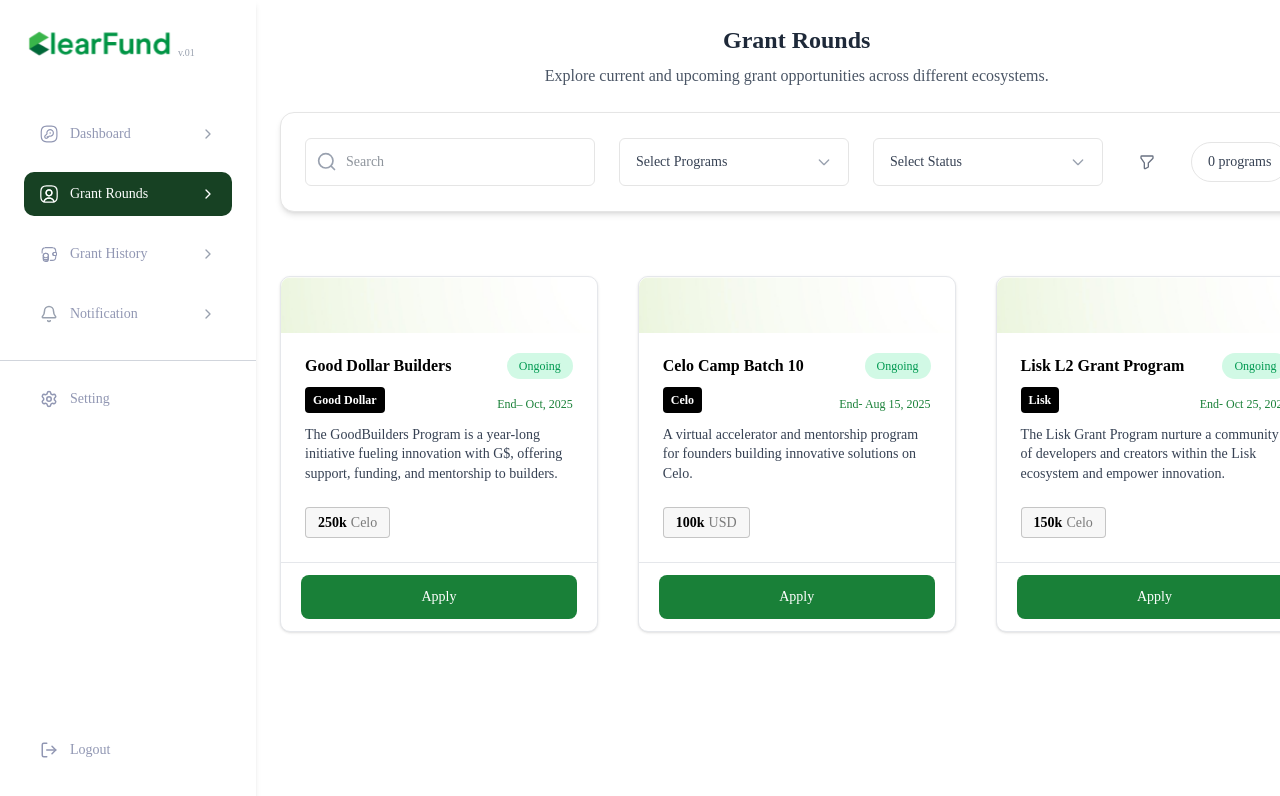
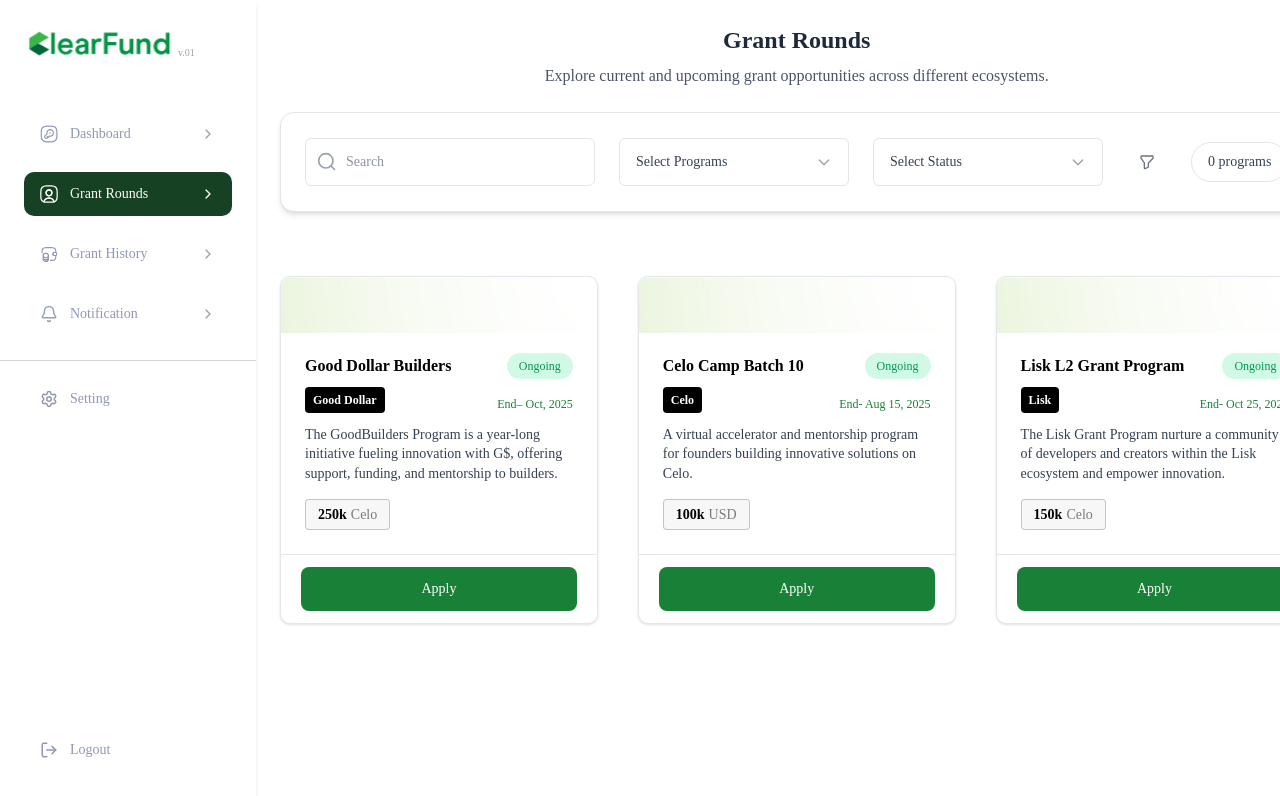
Before and after one commit to LighthouseL2/Clearfund, a Next.js app: page /grant-rounds in a window 1280 px wide. Shown: the top 796 px of the page. Built offline with nearby package versions, Linux system fonts and the light colour scheme; a web font is replaced by a local one.

Commit message:
feat: open PastGrant table links in new tab; refine GrantRoundCard layout alignment

```diff
--- a/src/components/GrantRoundCard.jsx
+++ b/src/components/GrantRoundCard.jsx
@@ -19,10 +19,10 @@
                 className="object-cover object-top rounded-t-lg"
               />
             </div>
+            {/* Card content */}
+            <div className="flex-grow mt-5 px-6 pb-6 flex flex-col">
 
-            {/* Card content */}
-            <div className="flex-grow mt-5 px-6 pb-6">
-              {/* Title and status */}
+              <div>
                 <div className="flex justify-between items-center mb-2">
                   <h3 className="text-[16px] text-black font-semibold leading-snug">
                     {item.title}
@@ -31,8 +31,6 @@
                     {item.status}
                   </span>
                 </div>
-
-              {/* Network and date */}
                 <div className="flex justify-between items-end mt-1 mb-3">
                   <span className="inline-block bg-black text-white text-[12px] font-bold font-sans rounded px-2 py-1">
                     {item.network}
@@ -40,19 +38,17 @@
                   <p className="text-[12px] text-[#198038] font-sans">{item.date}</p>
                 </div>
 
-              {/* Description */}
-              <p className="text-[14px] font-sans leading-snug text-gray-700 mb-6">
+
+                <p className="text-[14px] font-sans leading-snug text-gray-700">
                   {item.desc}
                 </p>
-
-              {/* Amount */}
-              <p className="inline-flex items-center border bg-[#D8D8D833] border-black/20 rounded py-1 px-3 gap-1 text-[14px] font-sans font-medium">
-                <span className=" text-black font-extrabold">{item.amount}</span>
+              </div>
+              <div className="flex-grow"></div>
+              <p className="inline-flex items-center border bg-[#D8D8D833] border-black/20 rounded py-1 px-3 gap-1 text-[14px] font-sans font-medium mt-4 w-fit">
+                <span className="text-black font-extrabold">{item.amount}</span>
                 <span className="text-black/50">{item.coin}</span>
               </p>
             </div>
-
-            {/* Apply button pinned to bottom */}
             <div className="px-5 py-3 border-t border-gray-200 mt-auto">
               {item.link && (
                 <Link
--- a/src/components/PastGrant.jsx
+++ b/src/components/PastGrant.jsx
@@ -128,6 +128,8 @@
                 {item.link && (
                   <Link
                     href={item.link}
+                     target="_blank"
+                  rel="noopener noreferrer"
                     className="text-sm font-medium bg-[#A6E7D8]/50 rounded-sm border-1 border-[#26A17B] text-[#008767] py-2 px-4 shadow-2xl flex items-center gap-1 hover:underline whitespace-nowrap"
                   >
                     View Data
```
Lines whose indentation alone changed are shown as unchanged.
